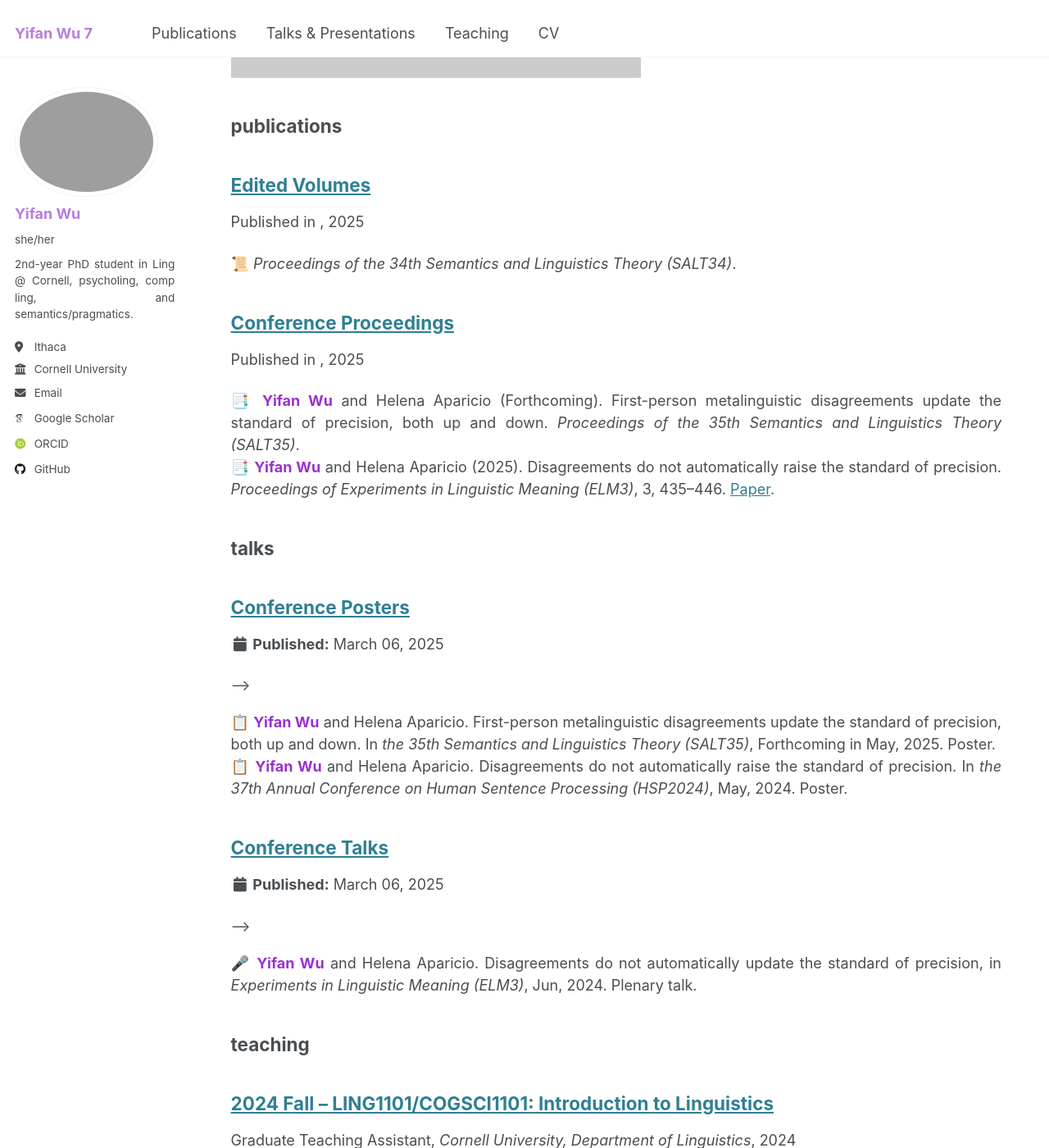
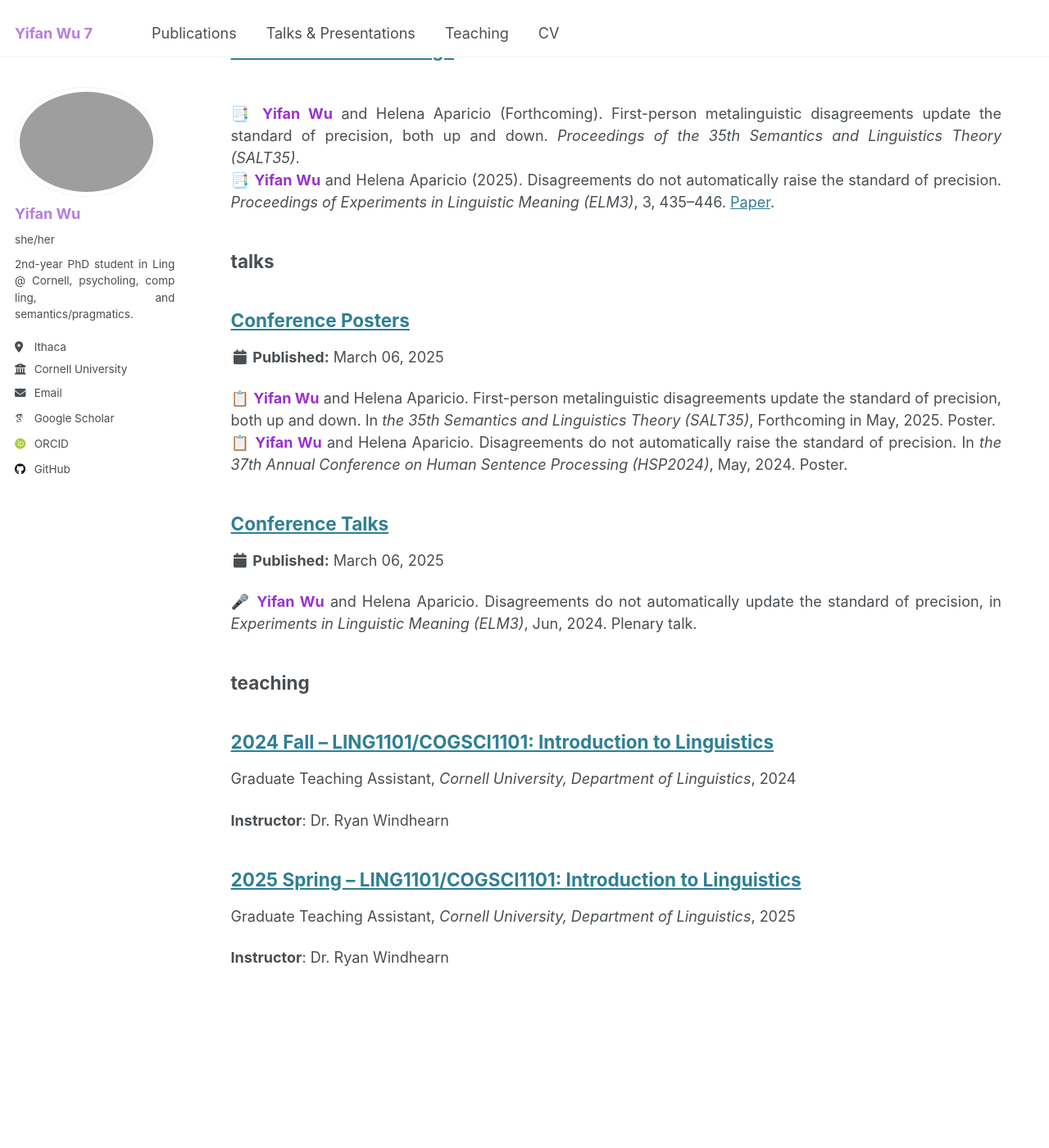
Before and after one commit to lynn-yifanwu-ling/lynn-yifanwu-ling.github.io, a Jekyll site: the page built from _pages/sitemap.md, in a window 1280 px wide and 1400 px high, scrolled down 4046 px. Shown: the whole window at 82% size. Built offline with Jekyll 4.4.1, drawn with Linux system fonts in a browser that asks for light colours; emoji names are drawn with the system emoji font; some web fonts are replaced; some of the changed text lies outside the part shown.

Commit message:
Update archive-single.html

```diff
--- a/_includes/archive-single.html
+++ b/_includes/archive-single.html
@@ -43,10 +43,11 @@
 
         {% if post.collection == 'teaching' %}
           <p> {{ post.type }}, <i>{{ post.venue }}</i>, {{ post.date | default: "1900-01-01" | date: "%Y" }} </p>
-<!--         {% elsif post.collection == 'publications' %}
-          <p>Published in <i>{{ post.venue }}</i>, {{ post.date | default: "1900-01-01" | date: "%Y" }} </p>
+        {% elsif post.collection == 'publications' %}
+          <br>
+<!--           <p>Published in <i>{{ post.venue }}</i>, {{ post.date | default: "1900-01-01" | date: "%Y" }} </p> -->
         {% elsif post.date %}
-         <p class="page__date"><strong><i class="fa fa-fw fa-calendar" aria-hidden="true"></i> {{ site.data.ui-text[site.locale].date_label | default: "Published:" }}</strong> <time datetime="{{ post.date | default: "1900-01-01" | date_to_xmlschema }}">{{ post.date | default: "1900-01-01" | date: "%B %d, %Y" }}</time></p> -->
+         <p class="page__date"><strong><i class="fa fa-fw fa-calendar" aria-hidden="true"></i> {{ site.data.ui-text[site.locale].date_label | default: "Published:" }}</strong> <time datetime="{{ post.date | default: "1900-01-01" | date_to_xmlschema }}">{{ post.date | default: "1900-01-01" | date: "%B %d, %Y" }}</time></p>
         {% endif %}
 
     {% if post.excerpt and site.read_more != 'enabled' %}
```
